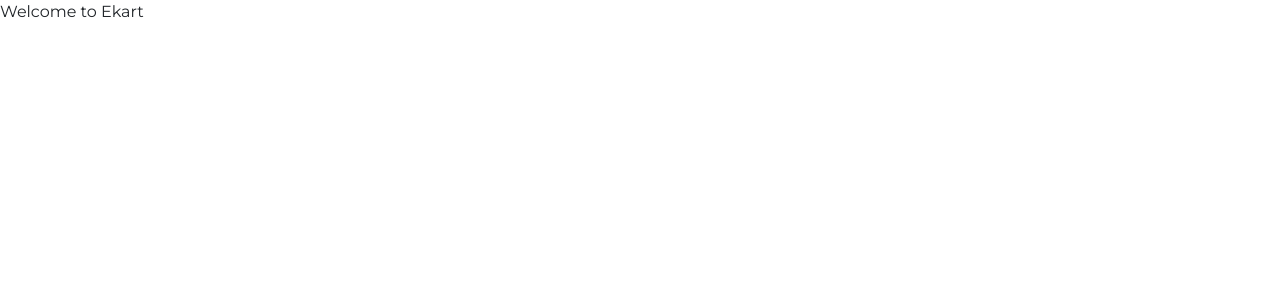
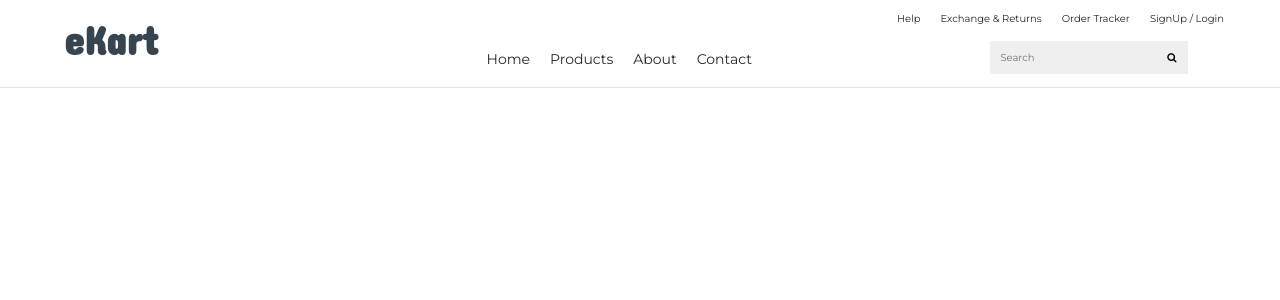
Before and after one commit to thanhminhspk05/learn-angular, an Angular app: page / in a window 1280 px wide. Shown: the top 300 px of the page. Built offline with nearby package versions, Linux system fonts and the light colour scheme.

Commit message:
finish header

```diff
--- a/src/app/app.component.html
+++ b/src/app/app.component.html
@@ -1 +1 @@
-Welcome to {{ title }}
+<app-header></app-header>
--- /dev/null
+++ b/src/app/header/header.component.css
@@ -0,0 +1,74 @@
+.ekart--header {
+  width: 100%;
+  height: 11vh;
+  display: flex;
+  flex-wrap: wrap;
+  border-bottom: #e5e4e2 1.5px solid;
+}
+
+.ekart-logo {
+  padding: 1.2vh 8vh;
+  font-size: 40px;
+  font-weight: bold;
+  color: #36454f;
+  font-family: "Concert One", cursive;
+  width: 20%;
+}
+.ekart--header--nav {
+  width: 80%;
+  padding: 1vh 2vh;
+  font-size: 10px;
+}
+.ekart--top--bar {
+  width: auto;
+  text-align: right;
+  padding-top: 3px;
+  padding-bottom: 15px;
+  padding-right: 30px;
+}
+.ekart-menu {
+  padding-top: 2vh;
+  padding: 1vh 1vh;
+  color: #36454f;
+  font-family: "Montserrat", sans-serif;
+  font-weight: normal;
+  font-size: 14px;
+  width: 70%;
+  text-align: center;
+}
+.ekart--bottom--bar {
+  display: flex;
+}
+.ekart--search-bar {
+  padding: 0 3vh;
+}
+.ekart-search-box {
+  width: 170px;
+  height: 33px;
+  border: none;
+  background-color: #efefef;
+  padding: 2px 10px;
+}
+a {
+  text-decoration: none;
+  padding: 0 10px;
+  color: #28282b;
+}
+.ekart--search--btn {
+  width: 33px;
+  height: 33px;
+  border: none;
+  background-color: #efefef;
+  margin-left: -5px;
+}
+
+.btn {
+  padding: 15px 25px;
+  border: none;
+  margin: 10px 0px;
+}
+
+.btn-primary {
+  background-color: #28282b;
+  color: white;
+}
--- /dev/null
+++ b/src/app/header/header.component.html
@@ -0,0 +1,28 @@
+<div class="ekart--header">
+  <div class="ekart-logo">
+    <!-- <img src="images/logo.jpeg"> -->
+    eKart
+  </div>
+  <div class="ekart--header--nav">
+    <div class="ekart--top--bar">
+      <a href="#">Help</a>
+      <a href="#">Exchange & Returns</a>
+      <a href="#">Order Tracker</a>
+      <a href="#">SignUp / Login</a>
+    </div>
+    <div class="ekart--bottom--bar">
+      <div class="ekart-menu">
+        <a href="#">Home</a>
+        <a href="#">Products</a>
+        <a href="#">About</a>
+        <a href="#">Contact</a>
+      </div>
+      <div class="ekart--search-bar">
+        <input type="text" class="ekart-search-box" placeholder="Search" />
+        <button class="ekart--search--btn">
+          <i class="fa fa fa-search" aria-hidden="true"></i>
+        </button>
+      </div>
+    </div>
+  </div>
+</div>
```
Also changed, not shown: src/app/app.module.ts (+8 -11 lines), src/app/header/header.component.ts (added, +8 -0 lines).
